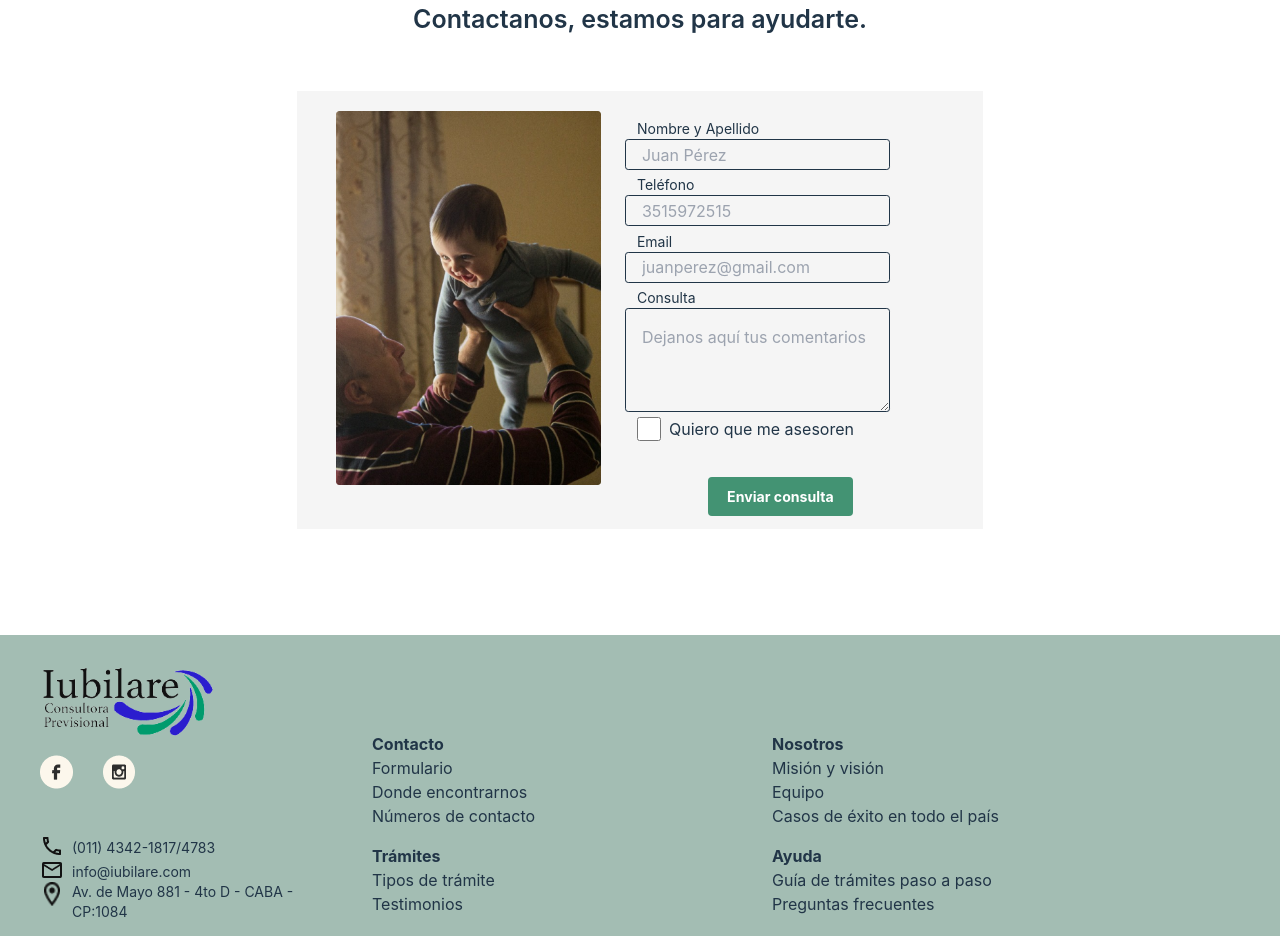
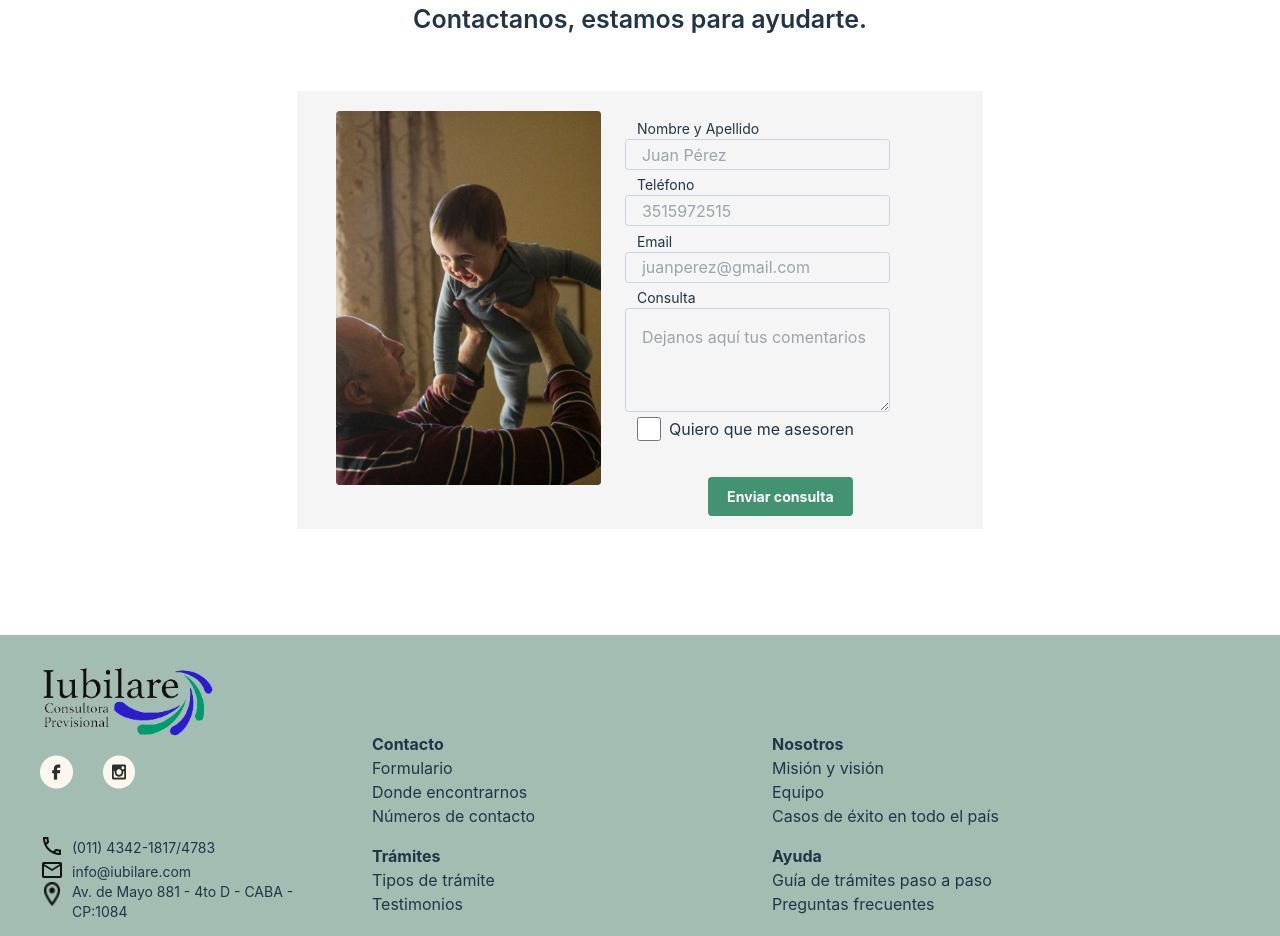
Before and after one commit to FooTalent/iubilare, a React (Vite) app: page / in a window 1280 px wide. Shown: the part 3520-4456 px from the top of the page. Built offline with nearby package versions, Linux system fonts and the light colour scheme.

Commit message:
fix/ border form

```diff
--- a/src/components/form/Form.tsx
+++ b/src/components/form/Form.tsx
@@ -21,22 +21,22 @@ export default function Form (){
                 <div className="w-[328px] h-[560px] bg-background-grey flex flex-col items-center m-auto pb-[8px] md:m-0 md:h-[413px]  2xl:w-[484px] 2xl:h[572px]">
                     <div className="flex flex-col items-start w-full pl-[8.5px] pr-[8.5px] pt-[8px]">
                         <label className="pl-3 text-sm" htmlFor="name">Nombre y Apellido</label>
-                        <input className="w-full h-[48px] rounded-md border-solid border-current border focus:outline-none focus:border-active-green pl-4 md:h-[31px] md:w-[265.4px] md:rounded-sm 2xl:h-[48px] 2xl:w-full bg-background-grey" placeholder="Juan Pérez" type="text" name="name" id="name" />
+                        <input className="w-full h-[48px] rounded-md border-solid border-slate-300 border focus:outline-none focus:border-active-green pl-4 md:h-[31px] md:w-[265.4px] md:rounded-sm 2xl:h-[48px] 2xl:w-full bg-background-grey" placeholder="Juan Pérez" type="text" name="name" id="name" />
                     </div>
                     <div className="h-[16px] 2xl:min-h-[16px]"></div>
                     <div className="flex flex-col items-start w-full pl-[8.5px] pr-[8.5px]">
                         <label className="pl-3 text-sm" htmlFor="phone">Teléfono</label>
-                        <input className="w-full h-[48px] rounded-md border-solid border-current border focus:outline-none focus:border-active-green pl-4 md:h-[31px] md:w-[265.4px] md:rounded-sm 2xl:h-[48px] 2xl:w-full bg-background-grey" placeholder="3515972515" type="text" name="phone" id="phone" />
+                        <input className="w-full h-[48px] rounded-md border-solid border-slate-300 border focus:outline-none focus:border-active-green pl-4 md:h-[31px] md:w-[265.4px] md:rounded-sm 2xl:h-[48px] 2xl:w-full bg-background-grey" placeholder="3515972515" type="text" name="phone" id="phone" />
                     </div>
                     <div className="h-[16px] 2xl:min-h-[16px]"></div>
                     <div className="flex flex-col items-start w-full pl-[8.5px] pr-[8.5px]">
                         <label className="pl-3 text-sm" htmlFor="phone">Email</label>
-                        <input className="w-full h-[48px] rounded-md border-solid border-current border focus:outline-none focus:border-active-green pl-4 md:h-[31px] md:w-[265.4px] md:rounded-sm 2xl:h-[48px] 2xl:w-full bg-background-grey" placeholder="juanperez@gmail.com" type="text" name="phone" id="phone" />
+                        <input className="w-full h-[48px] rounded-md border-solid border-slate-300 border focus:outline-none focus:border-active-green pl-4 md:h-[31px] md:w-[265.4px] md:rounded-sm 2xl:h-[48px] 2xl:w-full bg-background-grey" placeholder="juanperez@gmail.com" type="text" name="phone" id="phone" />
                     </div>
                     <div className="h-[16px] 2xl:min-h-[16px]"></div>
                     <div className="flex flex-col items-start w-full pl-[8.5px] pr-[8.5px]">
                         <label className="pl-3 text-sm" htmlFor="phone">Consulta</label>
-                        <textarea className="w-full h-[160px] rounded-md border-solid border-current border focus:outline-none focus:border-active-green pl-4 pt-4 md:w-[265.4px] md:h-[103.32px] md:rounded-sm 2xl:h-[160px] 2xl:w-full bg-background-grey" placeholder="Dejanos aquí tus comentarios" name="" id=""></textarea>
+                        <textarea className="w-full h-[160px] rounded-md border-solid border-slate-300 border focus:outline-none focus:border-active-green pl-4 pt-4 md:w-[265.4px] md:h-[103.32px] md:rounded-sm 2xl:h-[160px] 2xl:w-full bg-background-grey" placeholder="Dejanos aquí tus comentarios" name="" id=""></textarea>
                     </div>
                     <div className="h-[16px] 2xl:min-h-[16px]"></div>
                     <div className="flex items-start w-full pl-[8.5px] pr-[8.5px]">
```
